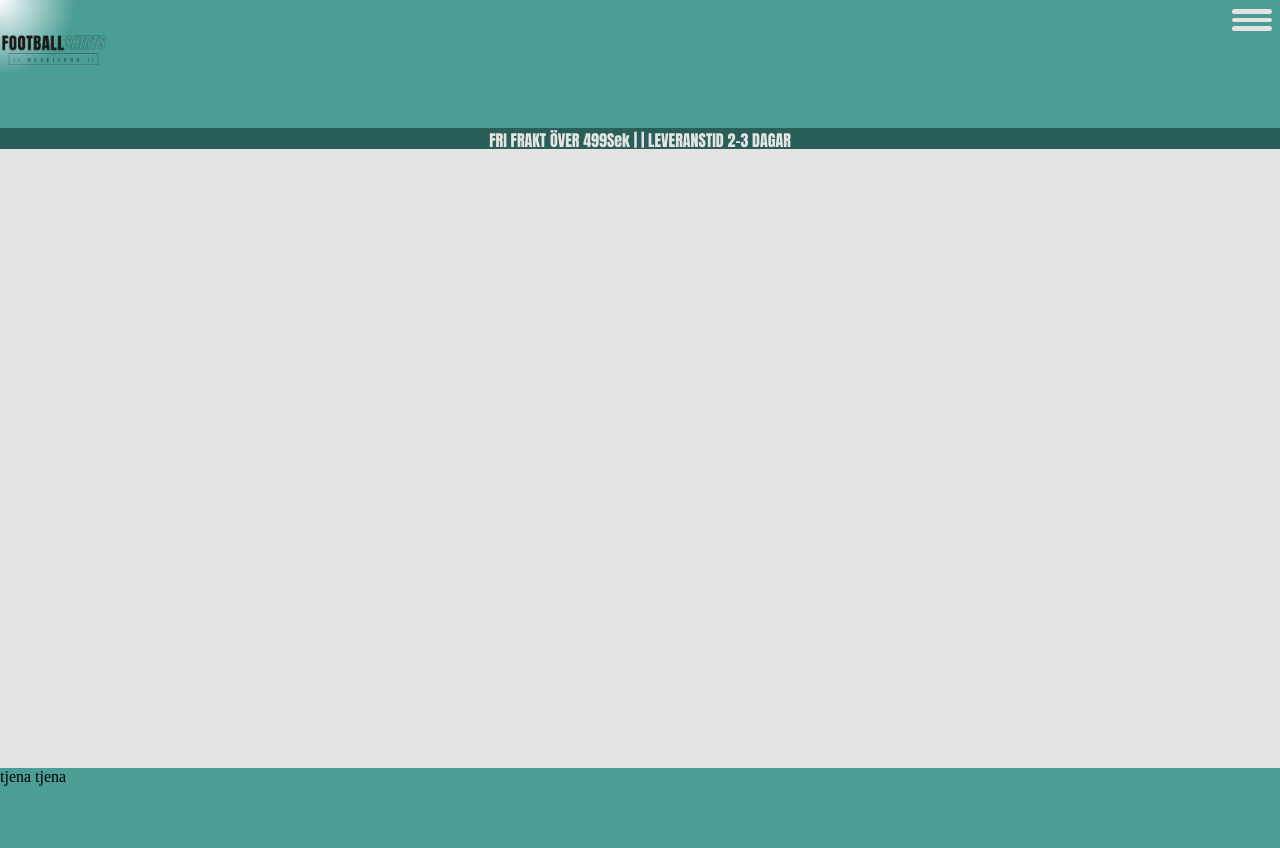
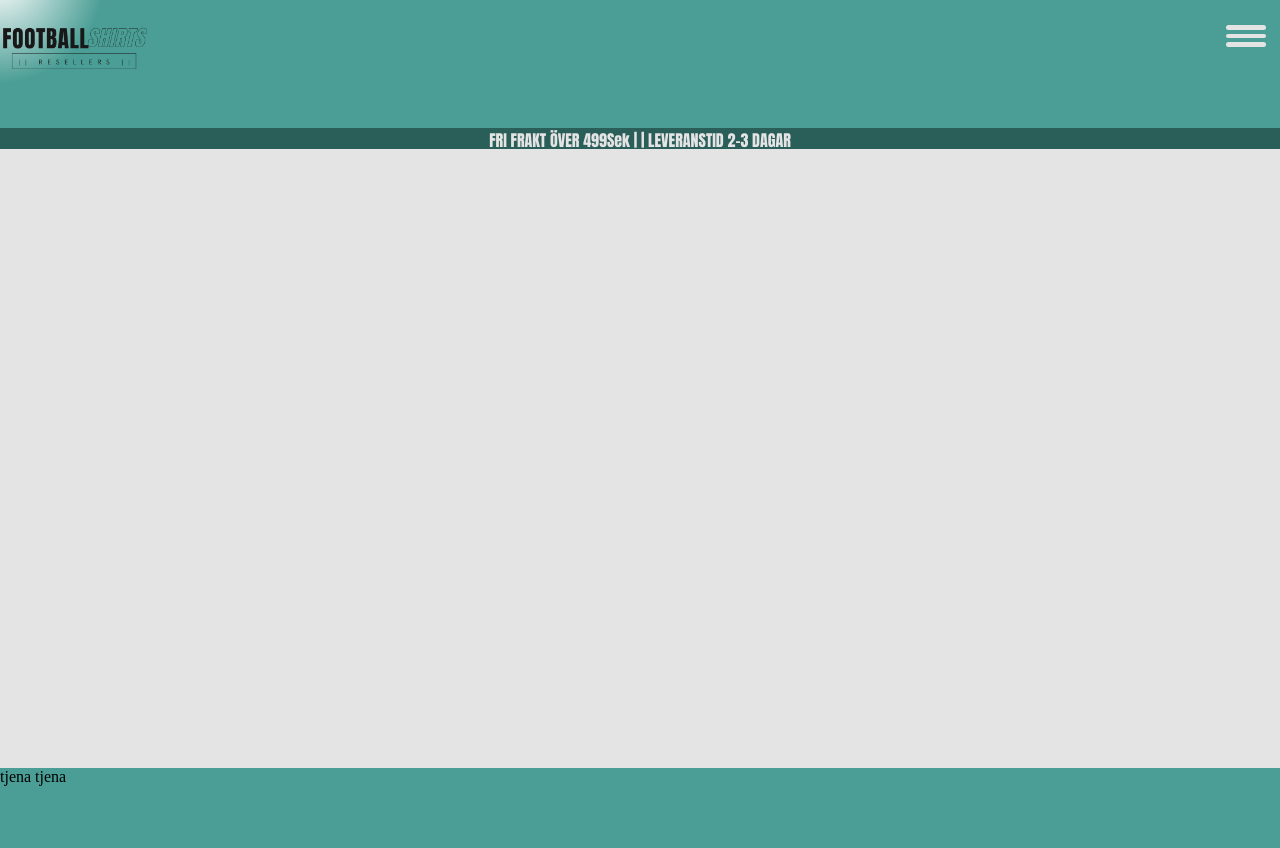
Before and after one commit to Juliuskaljo/Footballshirt-resellers, a plain HTML site: page index.html in a window 1280 px wide. Drawn offline with Linux system fonts and the light colour scheme.

Commit message:
Small changes on logo

```diff
--- a/style.css
+++ b/style.css
@@ -9,13 +9,15 @@ header {
 }
 
 .logo {
-	height: 6.7em;
+	height: 6.6em;
+	transform: scale(1.4);
+	margin-left: 1.3em;
 }
 
 .menu-toggle {
     display: block;
-	margin-right: 0.5em;
-	margin-top: 0.3em;
+	margin-right: 0.9em;
+	margin-top: 1.3em;
 }
 
 .bar {
```
